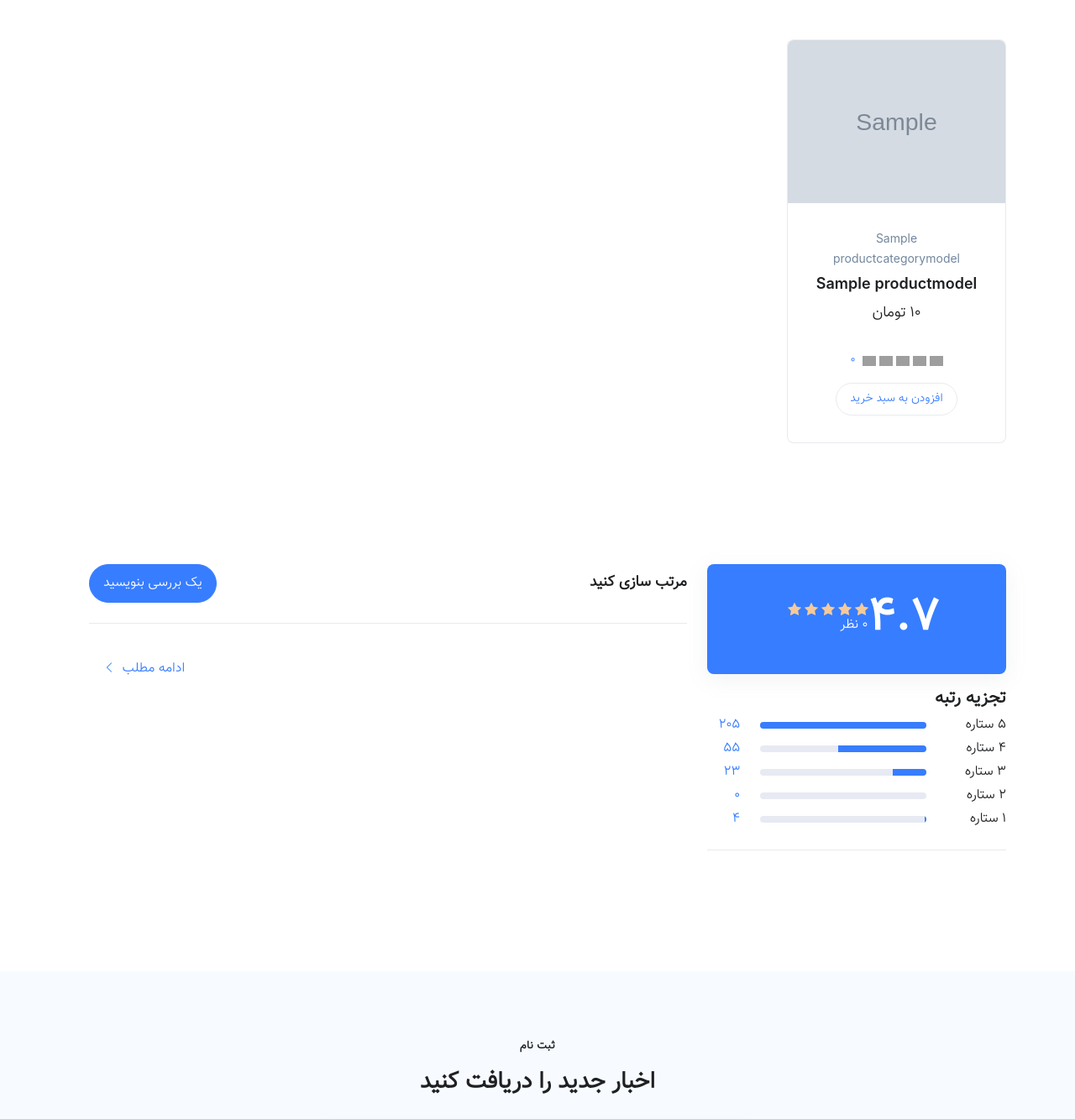
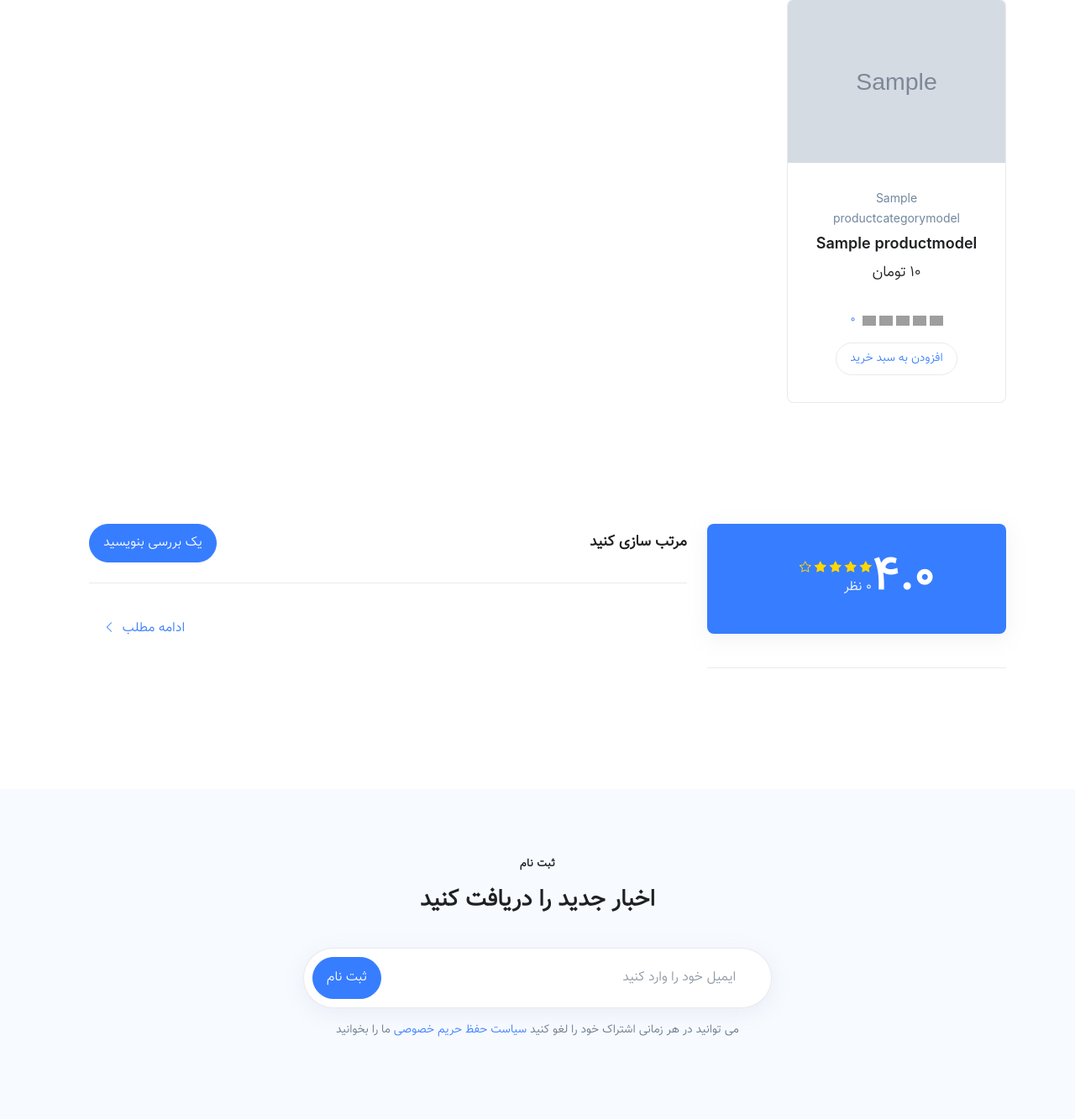
Before and after one commit to mhmdheydarii/Django-Shop-Website, a Django app: a page that uses templates/shop/product-detail.html in a window 1280 px wide. Shown: the part 1189-2522 px from the top of the page at 84% size. Run offline with Django 5.2, Linux system fonts and the light colour scheme; tables that the repository leaves empty hold one stand-in row (values such as "Sample post"); grey boxes marked "Sample" are stand-in pictures; some libraries are stand-ins or nearby versions; grey boxes are pictures that could not be loaded.

Commit message:
add signal for calculate rate range

```diff
--- a/shop/models.py
+++ b/shop/models.py
@@ -33,7 +33,7 @@ class ProductModel(models.Model):
     description = models.TextField()
     brief_description = models.TextField(null=True, blank=True)
     image = models.ImageField(upload_to="Products/image")
-    avg_review = models.FloatField(default=0.0)
+    avg_rate = models.FloatField(default=0.0)
     stock = models.PositiveIntegerField(default=0)
     price = models.DecimalField(default=0, max_digits=10, decimal_places=0)
     discount_percent = models.IntegerField(
--- a/templates/shop/product-detail.html
+++ b/templates/shop/product-detail.html
@@ -50,18 +50,6 @@
         <!-- End Col -->
 
         <div class="col-md-5">
-            <!-- Rating -->
-            <a class="d-flex gap-1 mb-4" href="#reviewSection">
-                {% for i in "12345" %}
-                    {% if i|add:0 <= object.product_review.rate %}
-                        <span><i class="bi bi-star-fill star-rate"></i></span>
-                    {% else %}
-                        <span><i class="bi bi-star star-rate"></i></span>
-                    {% endif %}
-                {% endfor %}
-                <span class="ms-1">287 نظر</span>
-            </a>
-            <!-- End Rating -->
 
             <!-- Heading -->
             <div class="mb-5">
@@ -227,22 +215,21 @@
                         <div class="d-flex justify-content-center">
                             <div class="d-flex align-items-center">
                                 <div class="flex-shrink-0">
-                                    <span class="display-4 text-white">4.7</span>
+                                    <span class="display-4 text-white">{{object.avg_rate}}</span>
                                 </div>
 
                                 <div class="flex-grow-1 ms-3">
                                     <!-- Rating -->
                                     <div class="d-flex gap-1 small">
-                                        <img src="{% static 'svg/illustrations/star.svg' %} " alt="Review rating"
-                                            width="16">
-                                        <img src="{% static 'svg/illustrations/star.svg' %} " alt="Review rating"
-                                            width="16">
-                                        <img src="{% static 'svg/illustrations/star.svg' %} " alt="Review rating"
-                                            width="16">
-                                        <img src="{% static 'svg/illustrations/star.svg' %} " alt="Review rating"
-                                            width="16">
-                                        <img src="{% static 'svg/illustrations/star.svg' %} " alt="Review rating"
-                                            width="16">
+                                        <div class="d-flex gap-1 ms-2">
+                                            {% for i in "12345" %}
+                                                {% if i|add:0 <= object.avg_rate %}
+                                                    <span><i class="bi bi-star-fill star-rate"></i></span>
+                                                {% else %}
+                                                    <span><i class="bi bi-star star-rate"></i></span>
+                                                {% endif %}
+                                            {% endfor %}
+                                        </div>
                                     </div>
                                     <!-- End Rating -->
                                     <span class="text-white">{{reviews.count}} نظر</span>
@@ -254,116 +241,7 @@
                 </div>
                 <!-- End Card -->
 
-                <h3>تجزیه رتبه</h3>
 
-                <!-- Ratings -->
-                <div class="d-grid gap-1">
-                    <a class="row align-items-center" href="#" style="max-width: 25rem;">
-                        <div class="col-3">
-                            <span class="text-dark">5 ستاره</span>
-                        </div>
-                        <!-- End Col -->
-
-                        <div class="col-7">
-                            <div class="progress">
-                                <div class="progress-bar" role="progressbar" style="width: 100%;" aria-valuenow="100"
-                                    aria-valuemin="0" aria-valuemax="100"></div>
-                            </div>
-                        </div>
-                        <!-- End Col -->
-
-                        <div class="col-2 text-end">
-                            <span>205</span>
-                        </div>
-                        <!-- End Col -->
-                    </a>
-                    <!-- End Row -->
-
-                    <a class="row align-items-center" href="#" style="max-width: 25rem;">
-                        <div class="col-3">
-                            <span class="text-dark">4 ستاره</span>
-                        </div>
-                        <!-- End Col -->
-
-                        <div class="col-7">
-                            <div class="progress">
-                                <div class="progress-bar" role="progressbar" style="width: 53%;" aria-valuenow="53"
-                                    aria-valuemin="0" aria-valuemax="100"></div>
-                            </div>
-                        </div>
-                        <!-- End Col -->
-
-                        <div class="col-2 text-end">
-                            <span>55</span>
-                        </div>
-                        <!-- End Col -->
-                    </a>
-                    <!-- End Row -->
-
-                    <a class="row align-items-center" href="#" style="max-width: 25rem;">
-                        <div class="col-3">
-                            <span class="text-dark">3 ستاره</span>
-                        </div>
-                        <!-- End Col -->
-
-                        <div class="col-7">
-                            <div class="progress">
-                                <div class="progress-bar" role="progressbar" style="width: 20%;" aria-valuenow="20"
-                                    aria-valuemin="0" aria-valuemax="100"></div>
-                            </div>
-                        </div>
-                        <!-- End Col -->
-
-                        <div class="col-2 text-end">
-                            <span>23</span>
-                        </div>
-                        <!-- End Col -->
-                    </a>
-                    <!-- End Row -->
-
-                    <a class="row align-items-center" href="#" style="max-width: 25rem;">
-                        <div class="col-3">
-                            <span class="text-dark">2 ستاره</span>
-                        </div>
-                        <!-- End Col -->
-
-                        <div class="col-7">
-                            <div class="progress">
-                                <div class="progress-bar" role="progressbar" style="width: 0%;" aria-valuenow="0"
-                                    aria-valuemin="0" aria-valuemax="100"></div>
-                            </div>
-                        </div>
-                        <!-- End Col -->
-
-                        <div class="col-2 text-end">
-                            <span>0</span>
-                        </div>
-                        <!-- End Col -->
-                    </a>
-                    <!-- End Row -->
-
-                    <a class="row align-items-center" href="#" style="max-width: 25rem;">
-                        <div class="col-3">
-                            <span class="text-dark">1 ستاره</span>
-                        </div>
-                        <!-- End Col -->
-
-                        <div class="col-7">
-                            <div class="progress">
-                                <div class="progress-bar" role="progressbar" style="width: 1%;" aria-valuenow="1"
-                                    aria-valuemin="0" aria-valuemax="100"></div>
-                            </div>
-                        </div>
-                        <!-- End Col -->
-
-                        <div class="col-2 text-end">
-                            <span>4</span>
-                        </div>
-                        <!-- End Col -->
-                    </a>
-                    <!-- End Row -->
-                </div>
-                <!-- End Ratings -->
             </div>
         </div>
         <!-- End Col -->
```
Also changed, not shown: review/models.py (+7 -2 lines), templates/shop/product-grid.html (+8 -11 lines), order/migrations/0017_alter_couponmodel_expiering_date.py (added), order/migrations/0018_alter_couponmodel_expiering_date.py (added), shop/migrations/0009_rename_avg_review_productmodel_avg_rate.py (added).
